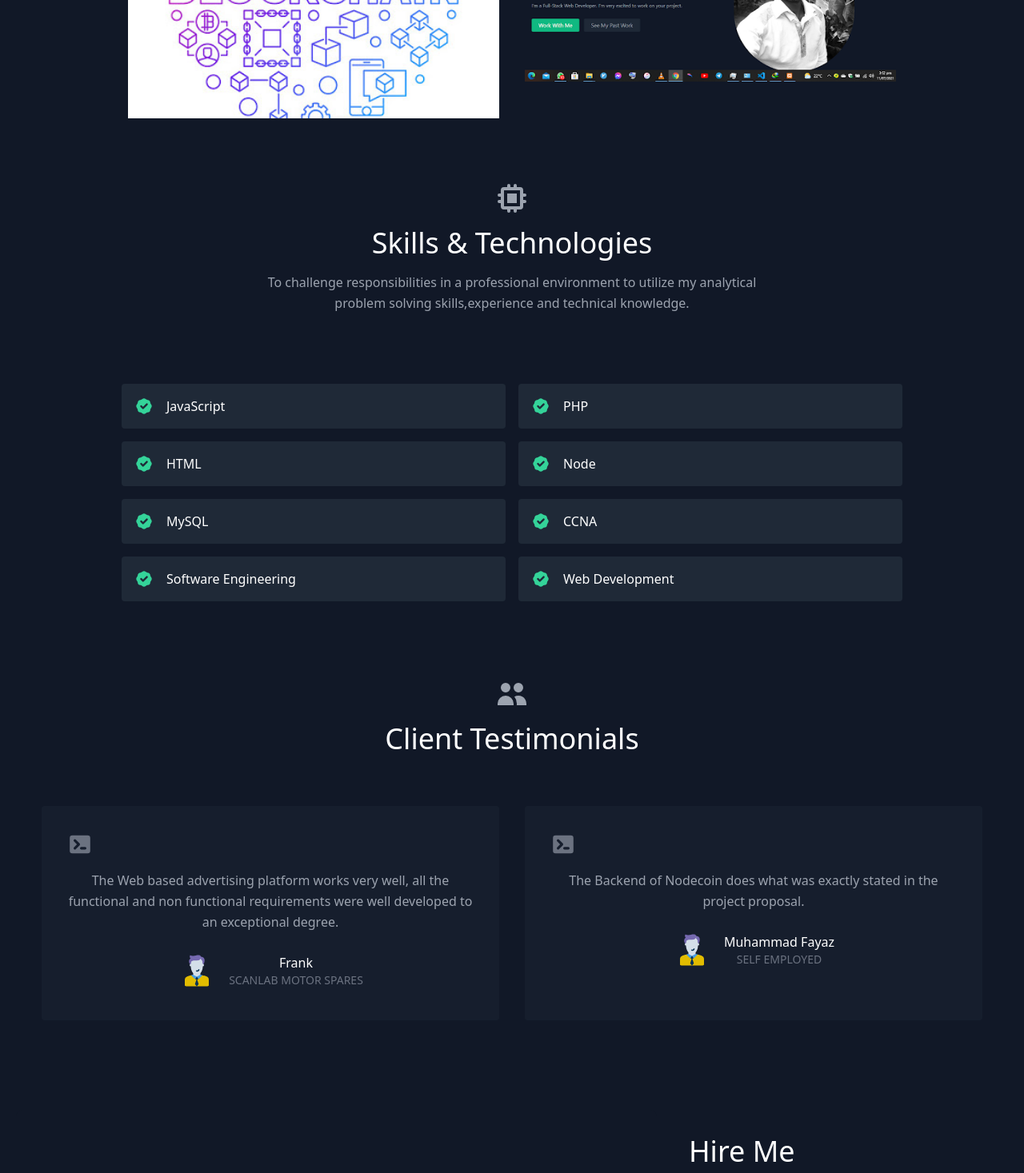
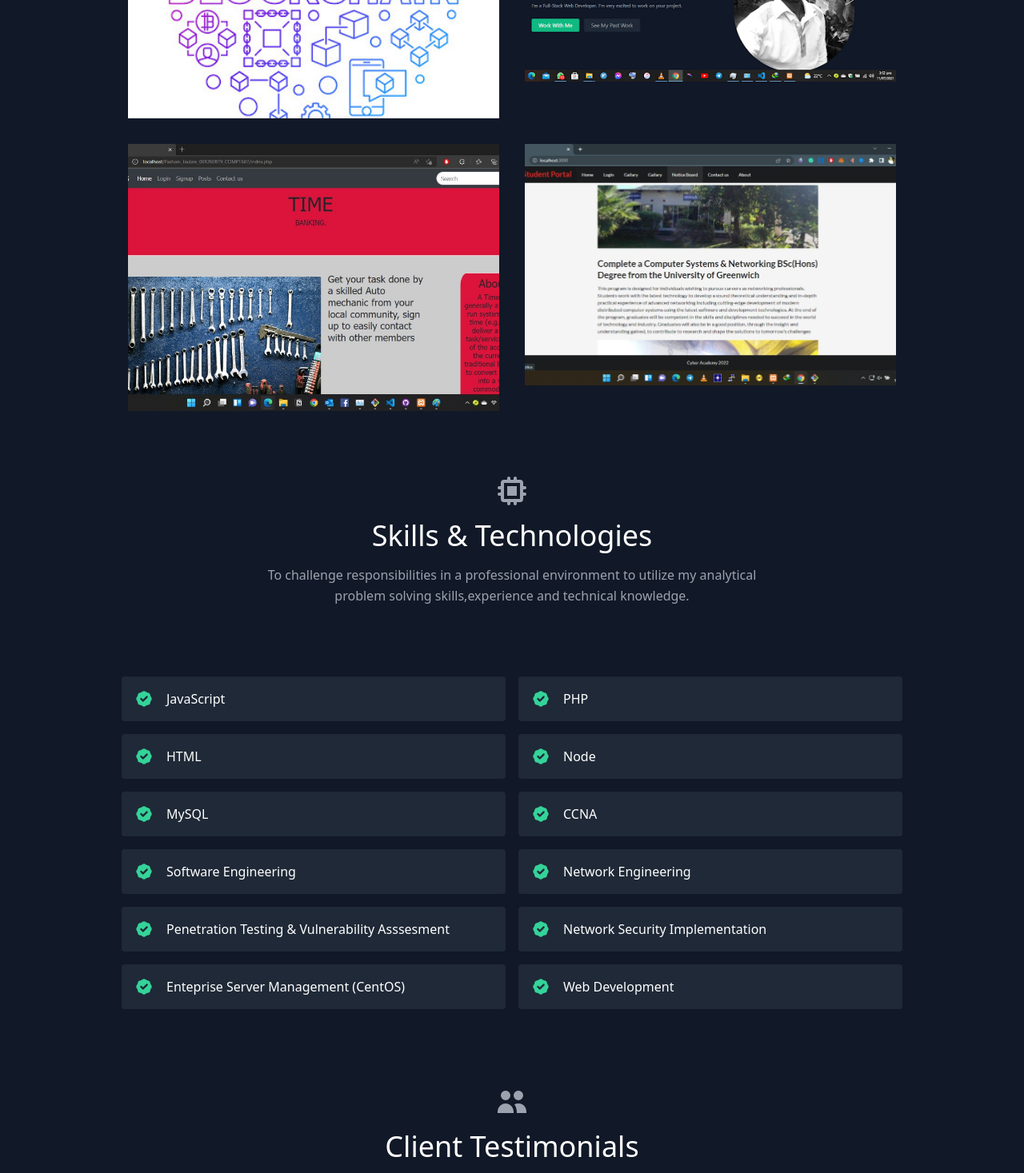
Before and after one commit to punkalimo/The-Domain-Guy, a React (Create React App) app: page / in a window 1280 px wide. Shown: the part 1310-2777 px from the top of the page at 80% size. Built offline with nearby package versions, Linux system fonts and the light colour scheme; grey boxes are pictures that could not be loaded.

Commit message:
updated project folder

```diff
--- a/src/data.js
+++ b/src/data.js
@@ -27,7 +27,19 @@ export const projects = [
       "A portfolio website provides professional information about an individual or a company and presents a showcase of their work, To supply site visitors with information about the individual or company",
     image: "./project-4.png",
   },
-];
+  {
+    title: "Time-Bank Management System",
+    subtitle: "Time-Bank System Web Application ",
+    description: "A Time Bank is generally a community-run system where the time (e.g., hours) to deliver a particular task/service is the unit of the account – not the currency as in traditional bank. It tries to convert unpaid time into a valuable commodity that is targeted at building social capital, and greater community bonding",
+    image: "./project-5.jpg",
+  },
+  {
+    title: "Cyber Academy Portal",
+    subtitle: "Cyber Academy Student, Lecturer and Admin Portal",
+    description:" Cyber Academy Learning Management Systems is a place where students can provide a username and password to gain access to an education organization’s programs and other learning related materials",
+    image: "./project-6.jpg"
+  }
+]
 
 export const testimonials = [
   {
@@ -54,5 +66,9 @@ export const skills = [
   "MySQL",
   "CCNA",
   "Software Engineering",
+  "Network Engineering",
+  "Penetration Testing & Vulnerability Asssesment",
+  "Network Security Implementation",
+  "Enteprise Server Management (CentOS)",
   "Web Development",
 ];
```
Also changed, not shown: public/project-5.jpg (added), public/project-6.jpg (added).
